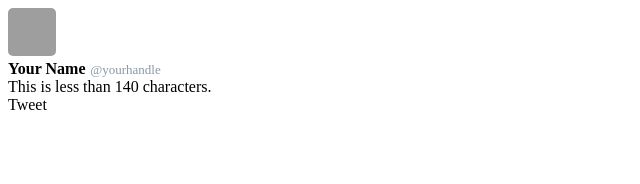
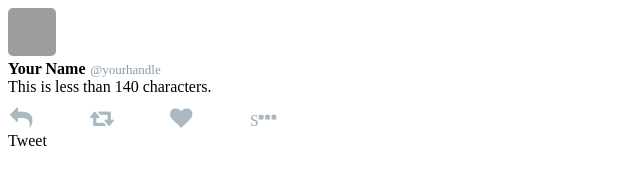
Before and after one commit to dukemuge/Twitter-clone, a React app: page / in a window 1280 px wide. Shown: the whole page, without its empty margins (0-640 px from the left). Built offline with nearby package versions, Linux system fonts and the light colour scheme; grey boxes are pictures that could not be loaded.

Commit message:
Add Button components and stylings

```diff
--- a/src/index.css
+++ b/src/index.css
@@ -28,3 +28,22 @@ tweet {
         color: #8899a6;
         font-size: 13px;
         }
+
+
+        .time {
+            padding-left: 0.3em;
+            color: #8899a6;
+            }
+            .time::before {
+            content: "\00b7";
+            padding-right: 0.3em;
+            }
+            .buttons {
+            margin-top: 10px;
+            margin-left: 2px;
+            font-size: 1.4em;
+            color: #aab8c2;
+            }
+            .buttons i {
+            width: 80px;
+            }
--- a/src/index.js
+++ b/src/index.js
@@ -23,6 +23,27 @@ function Avatar() {
         }
 
 
+        const Time = () => (
+            <span className="time">3h ago</span>
+            );
+
+        const ReplyButton = () => (
+            <i className="fa fa-reply reply-button"/>
+            );
+
+            const RetweetButton = () => (
+            <i className="fa fa-retweet retweet-button"/>
+            );
+
+            const LikeButton = () => (
+            <i className="fa fa-heart like-button"/>
+            );
+
+            const MoreOptionsButton = () => (
+            <i className="fa fa-ellipsis-h more-options-button"/>
+            );
+
+
         function Author() {
             return (
             <span className="author">
@@ -42,6 +63,13 @@ function Avatar() {
 
                 </div>
 
+        <div className="buttons">
+             <ReplyButton/>
+             <RetweetButton/>
+            <LikeButton/>
+             s<MoreOptionsButton/>
+        </div>
+
                 Tweet
                 </div>
                 );
```
